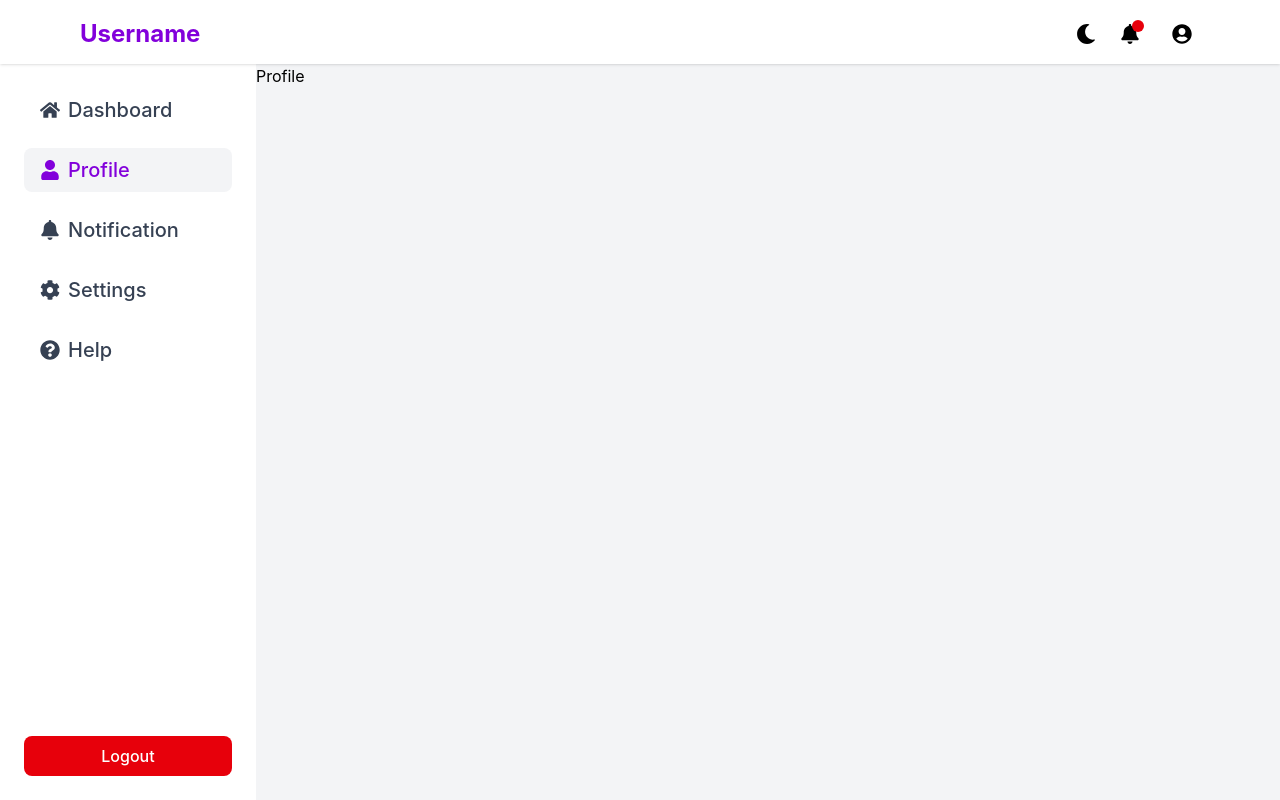
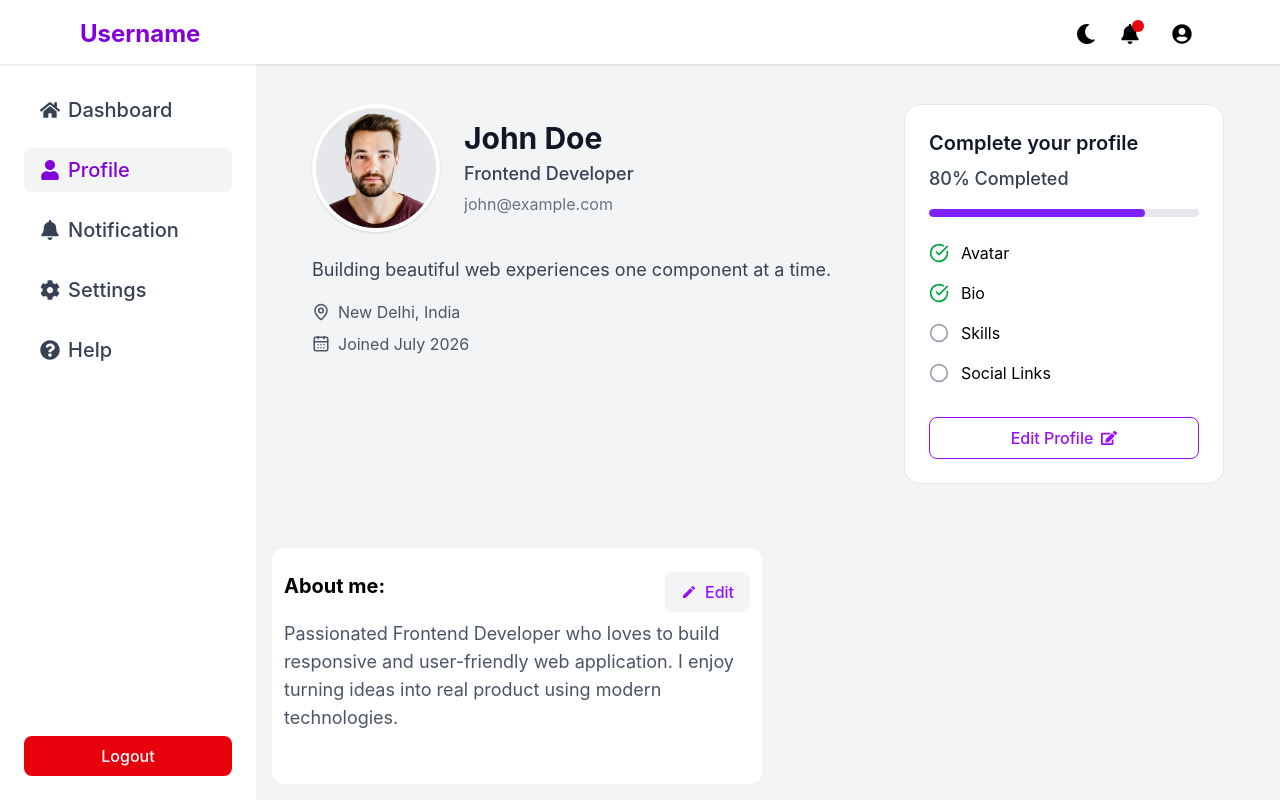
Before and after one commit to AmaanKhanGit/user-dashboard, a React (Vite) app: page /profile in a window 1280 px wide. Built offline with nearby package versions, Linux system fonts and the light colour scheme.

Commit message:
profile page mid

```diff
--- a/package.json
+++ b/package.json
@@ -11,6 +11,7 @@
   },
   "dependencies": {
     "@tailwindcss/vite": "^4.3.2",
+    "lucide-react": "^1.23.0",
     "next-themes": "^0.4.6",
     "react": "^19.2.7",
     "react-dom": "^19.2.7",
--- a/src/Pages/Profile/Profile.jsx
+++ b/src/Pages/Profile/Profile.jsx
@@ -1,7 +1,16 @@
 import DashboardLayout from "../../components/DashboardLayout";
+import ProfileCards from "./components/ProfileCards";
+import AboutMe from "./components/ProfileCards";
+import ProfileHero from "./components/ProfileHero";
 
 const Profile = () => {
-  return <DashboardLayout>Profile</DashboardLayout>;
+  const profileContent = {};
+  return (
+    <DashboardLayout className="flex flex-col gap-3 px-4 py-4 lg:grid lg:grid-cols-2">
+      <ProfileHero className="col-span-2" />
+      <ProfileCards content={profileContent} />
+    </DashboardLayout>
+  );
 };
 
 export default Profile;
--- /dev/null
+++ b/src/Pages/Profile/components/ProfileCards.jsx
@@ -0,0 +1,23 @@
+import { MdEdit } from "react-icons/md";
+import Button from "../../../components/Layout/Button";
+
+const ProfileCards = ({ content }) => {
+  return (
+    <section className="sections flex flex-col gap-2">
+      <div className="flex justify-between">
+        <h2 className="text-xl font-bold">About me:</h2>{" "}
+        <Button className="hollowBtn flex items-center gap-2 border-none bg-gray-100">
+          <MdEdit />
+          Edit
+        </Button>
+      </div>
+      <p className="text-lg text-gray-600">
+        Passionated Frontend Developer who loves to build responsive and
+        user-friendly web application. I enjoy turning ideas into real product
+        using modern technologies.{" "}
+      </p>
+    </section>
+  );
+};
+
+export default ProfileCards;
--- /dev/null
+++ b/src/Pages/Profile/components/ProfileHero.jsx
@@ -0,0 +1,93 @@
+import { FaEdit } from "react-icons/fa";
+import Button from "../../../components/Layout/Button";
+import { CalendarDays, Circle, CircleCheckBig, MapPin } from "lucide-react";
+
+const ProfileHero = ({ className }) => {
+  return (
+    <div
+      className={`grid gap-10 bg-transparent py-6 lg:grid-cols-[1fr_320px] lg:px-10 ${className}`}
+    >
+      {/* Left */}
+      <div className="flex flex-col gap-6">
+        <div className="flex items-center gap-6">
+          <img
+            className="h-32 w-32 rounded-full border-4 border-white bg-gray-200 object-cover shadow-sm"
+            src="/profilePhoto.png"
+            alt="profile"
+          />
+
+          <div className="space-y-1">
+            <h2 className="text-3xl font-bold text-gray-900">John Doe</h2>
+
+            <p className="text-lg font-medium text-gray-700">
+              Frontend Developer
+            </p>
+
+            <p className="text-base text-gray-500">john@example.com</p>
+          </div>
+        </div>
+
+        <div className="space-y-4">
+          <p className="max-w-2xl text-lg text-gray-700">
+            Building beautiful web experiences one component at a time.
+          </p>
+
+          <div className="space-y-2 text-gray-600">
+            <div className="flex items-center gap-2">
+              <MapPin size={18} />
+              <span>New Delhi, India</span>
+            </div>
+
+            <div className="flex items-center gap-2">
+              <CalendarDays size={18} />
+              <span>Joined July 2026</span>
+            </div>
+          </div>
+        </div>
+      </div>
+
+      {/* Right */}
+      <div className="h-fit rounded-2xl border border-gray-200 bg-white p-6">
+        <h3 className="text-xl font-semibold text-gray-900">
+          Complete your profile
+        </h3>
+
+        <p className="mt-2 text-lg font-medium text-gray-700">80% Completed</p>
+
+        {/* Progress */}
+        <div className="mt-4 h-2 overflow-hidden rounded-full bg-gray-200">
+          <div className="h-full w-4/5 rounded-full bg-violet-600" />
+        </div>
+
+        <div className="mt-6 space-y-4">
+          <div className="flex items-center gap-3">
+            <CircleCheckBig size={20} className="text-green-600" />
+            <span>Avatar</span>
+          </div>
+
+          <div className="flex items-center gap-3">
+            <CircleCheckBig size={20} className="text-green-600" />
+            <span>Bio</span>
+          </div>
+
+          <div className="flex items-center gap-3">
+            <Circle size={20} className="text-gray-400" />
+            <span>Skills</span>
+          </div>
+
+          <div className="flex items-center gap-3">
+            <Circle size={20} className="text-gray-400" />
+            <span>Social Links</span>
+          </div>
+        </div>
+
+        <Button className="hollowBtn mt-8 flex w-full items-center justify-center gap-2">
+          Edit Profile
+          <FaEdit />
+        </Button>
+      </div>
+    </div>
+  );
+};
+
+export default ProfileHero;
```
Also changed, not shown: public/banner.png (added), 1 other file (tests, documents, lock files or other folders).
